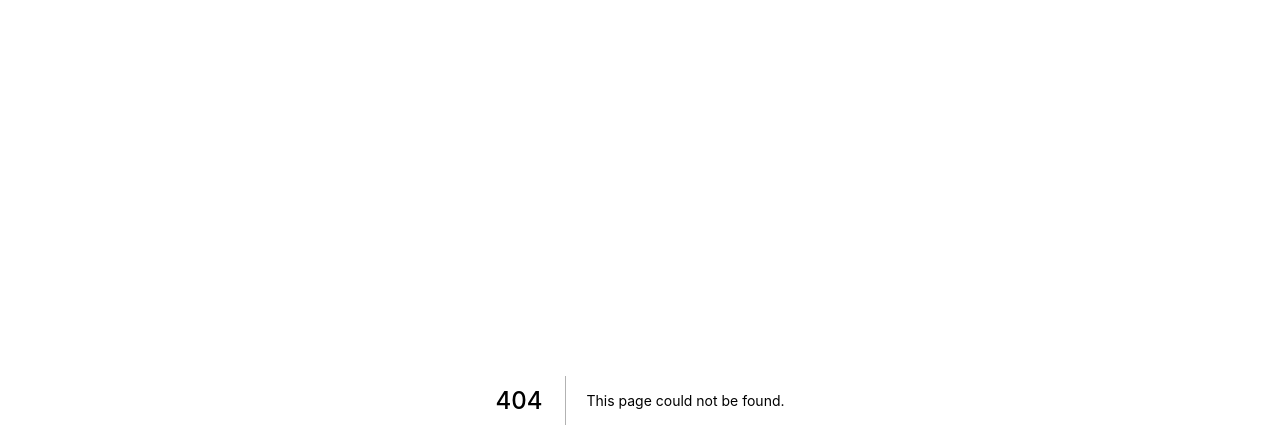
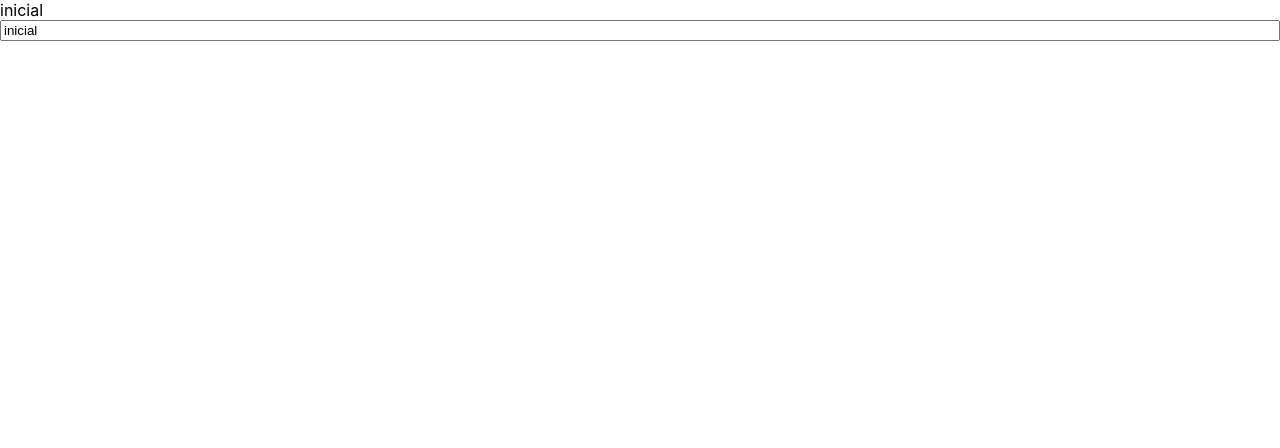
Before and after one commit to diegowinter/curso-next.js-react, a Next.js app in the folder exercicios/: page /estado/formulario in a window 1280 px wide. Before the commit this address had no page. Shown: the top 448 px of the page. Built offline with nearby package versions, Linux system fonts and the light colour scheme.

Commit message:
componentes controlados

```diff
--- /dev/null
+++ b/exercicios/pages/estado/formulario.jsx
@@ -0,0 +1,11 @@
+import { useState } from "react"
+
+export default function formulario() {
+  const [valor, setValor] = useState('inicial')
+  return (
+    <div style={{ display: 'flex', flexDirection: 'column', }}>
+      <span>{valor}</span>
+      <input type="text" value={valor} onChange={e => setValor(e.target.value)} />
+    </div>
+  )
+}
```
